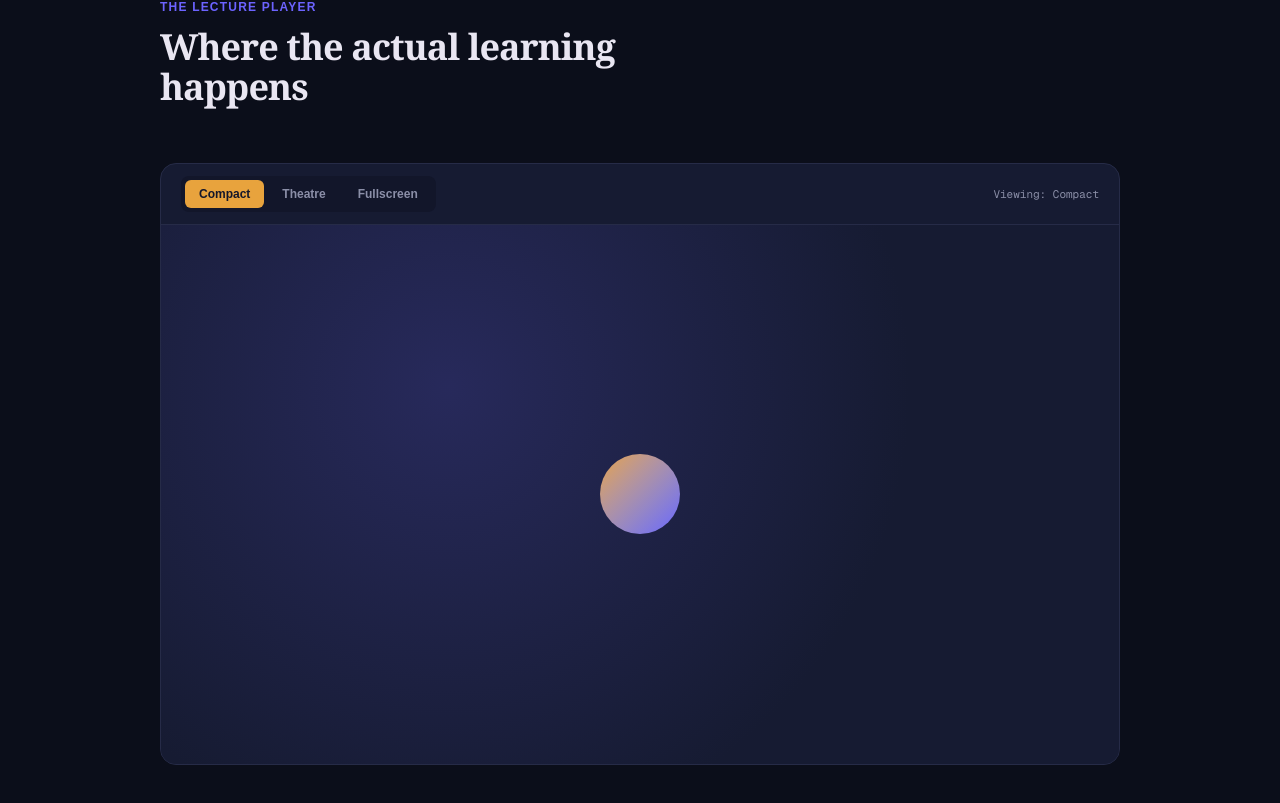
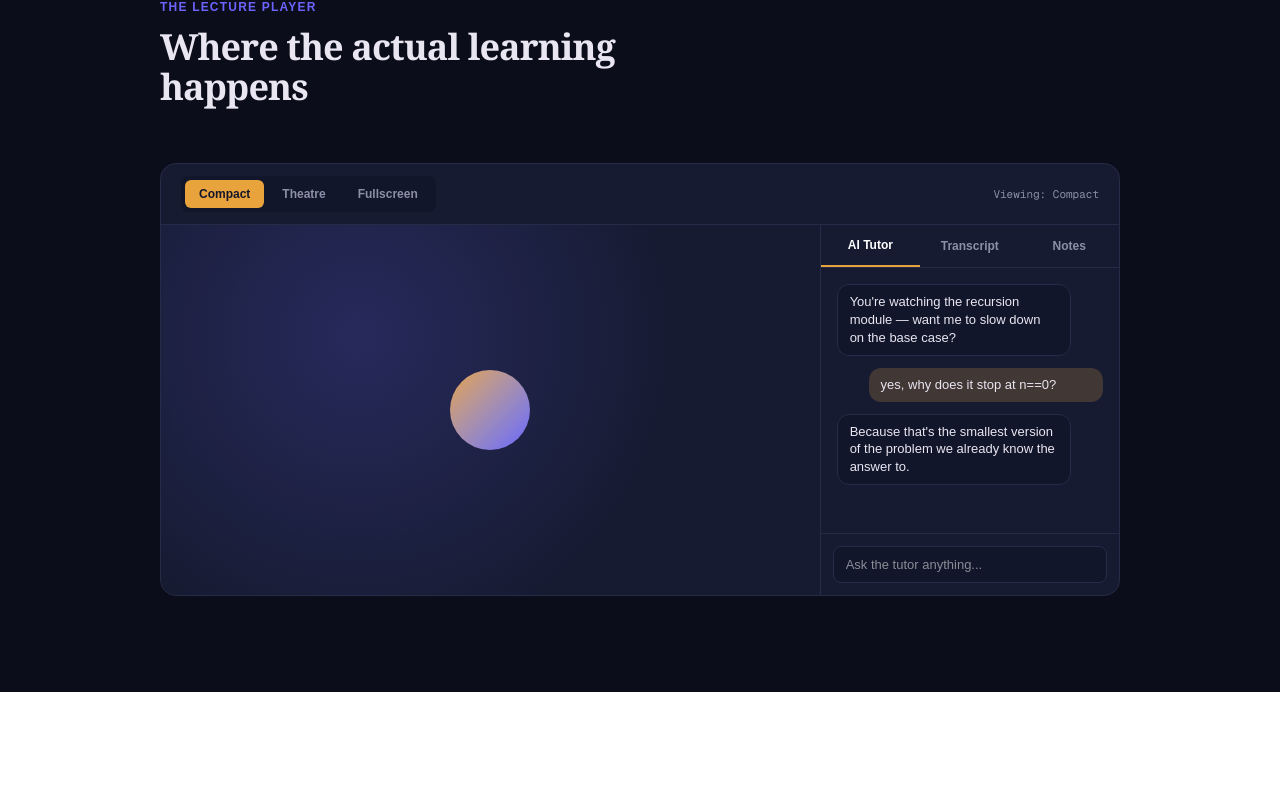
Before and after one commit to Somya0207/neuralearn, a Next.js app in the folder frontend/: page / in a window 1280 px wide. Shown: the part 1913-2716 px from the top of the page. After the commit the page ends 2605 px from the top, so only its background shows below. Built offline with nearby package versions, Linux system fonts and the light colour scheme.

Commit message:
Add AI tutor chat sidebar with controlled input and message state

```diff
--- a/frontend/app/components/PlayerPreview.tsx
+++ b/frontend/app/components/PlayerPreview.tsx
@@ -3,9 +3,25 @@
 import { useState } from "react";
 
 const tabs = ["Compact", "Theatre", "Fullscreen"];
+const sideTabs = ["AI Tutor", "Transcript", "Notes"];
+
+const initialMessages = [
+  { from: "tutor", text: "You're watching the recursion module — want me to slow down on the base case?" },
+  { from: "user", text: "yes, why does it stop at n==0?" },
+  { from: "tutor", text: "Because that's the smallest version of the problem we already know the answer to." },
+];
 
 export default function PlayerPreview() {
   const [activeTab, setActiveTab] = useState("Compact");
+  const [activeSideTab, setActiveSideTab] = useState("AI Tutor");
+  const [messages, setMessages] = useState(initialMessages);
+  const [draft, setDraft] = useState("");
+
+  function sendMessage() {
+    if (draft.trim() === "") return; // ignore empty sends
+    setMessages([...messages, { from: "user", text: draft }]);
+    setDraft(""); // clear the input after sending
+  }
 
   return (
     <section className="mx-auto max-w-5xl px-8 py-24">
@@ -24,22 +40,64 @@ export default function PlayerPreview() {
                 key={tab}
                 onClick={() => setActiveTab(tab)}
                 className={`rounded-md px-3.5 py-1.5 text-xs font-semibold ${
-                  activeTab === tab
-                    ? "bg-[#E8A33D] text-[#14172B]"
-                    : "text-[#8B8FA8]"
+                  activeTab === tab ? "bg-[#E8A33D] text-[#14172B]" : "text-[#8B8FA8]"
                 }`}
               >
                 {tab}
               </button>
             ))}
           </div>
-          <span className="font-mono text-[11px] text-[#8B8FA8]">
-            Viewing: {activeTab}
-          </span>
+          <span className="font-mono text-[11px] text-[#8B8FA8]">Viewing: {activeTab}</span>
         </div>
 
-        <div className="flex aspect-video items-center justify-center bg-[radial-gradient(circle_at_30%_30%,#6C63FF33,#161B32_60%)]">
-          <div className="h-20 w-20 animate-pulse rounded-full bg-gradient-to-br from-[#E8A33D] to-[#6C63FF]" />
+        <div className="grid grid-cols-[2.2fr_1fr]">
+          <div className="flex aspect-video items-center justify-center bg-[radial-gradient(circle_at_30%_30%,#6C63FF33,#161B32_60%)]">
+            <div className="h-20 w-20 animate-pulse rounded-full bg-gradient-to-br from-[#E8A33D] to-[#6C63FF]" />
+          </div>
+
+          <div className="flex flex-col border-l border-[#262B47]">
+            <div className="flex border-b border-[#262B47]">
+              {sideTabs.map((tab) => (
+                <button
+                  key={tab}
+                  onClick={() => setActiveSideTab(tab)}
+                  className={`flex-1 py-3 text-xs font-semibold ${
+                    activeSideTab === tab
+                      ? "border-b-2 border-[#E8A33D] text-white"
+                      : "text-[#8B8FA8]"
+                  }`}
+                >
+                  {tab}
+                </button>
+              ))}
+            </div>
+
+            <div className="flex-1 space-y-3 overflow-y-auto p-4">
+              {messages.map((msg, i) => (
+                <div
+                  key={i}
+                  className={`max-w-[88%] rounded-xl px-3 py-2 text-[13px] leading-snug ${
+                    msg.from === "tutor"
+                      ? "bg-[#12162A] border border-[#262B47]"
+                      : "ml-auto bg-[#E8A33D33]"
+                  }`}
+                >
+                  {msg.text}
+                </div>
+              ))}
+            </div>
+
+            <div className="flex gap-2 border-t border-[#262B47] p-3">
+              <input
+                type="text"
+                value={draft}
+                onChange={(e) => setDraft(e.target.value)}
+                onKeyDown={(e) => e.key === "Enter" && sendMessage()}
+                placeholder="Ask the tutor anything..."
+                className="flex-1 rounded-lg border border-[#262B47] bg-[#12162A] px-3 py-2 text-[13px] text-white outline-none"
+              />
+            </div>
+          </div>
         </div>
       </div>
     </section>
```
